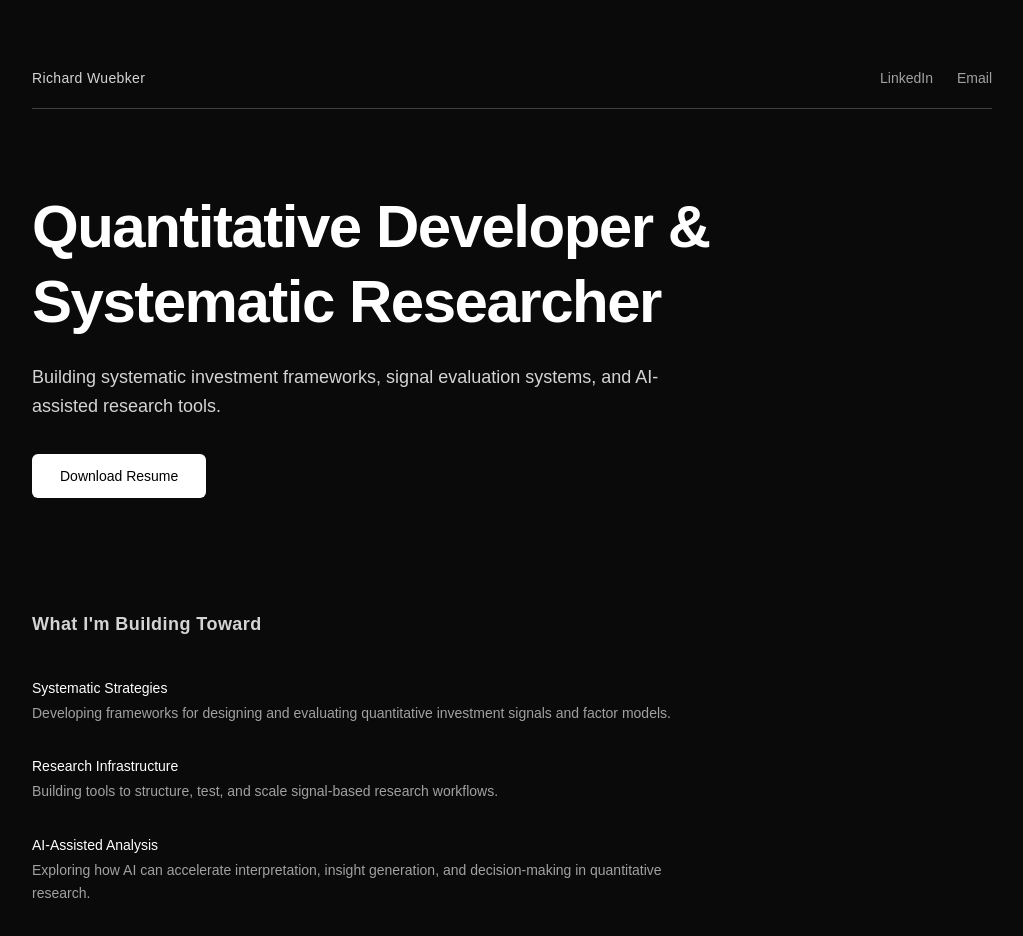
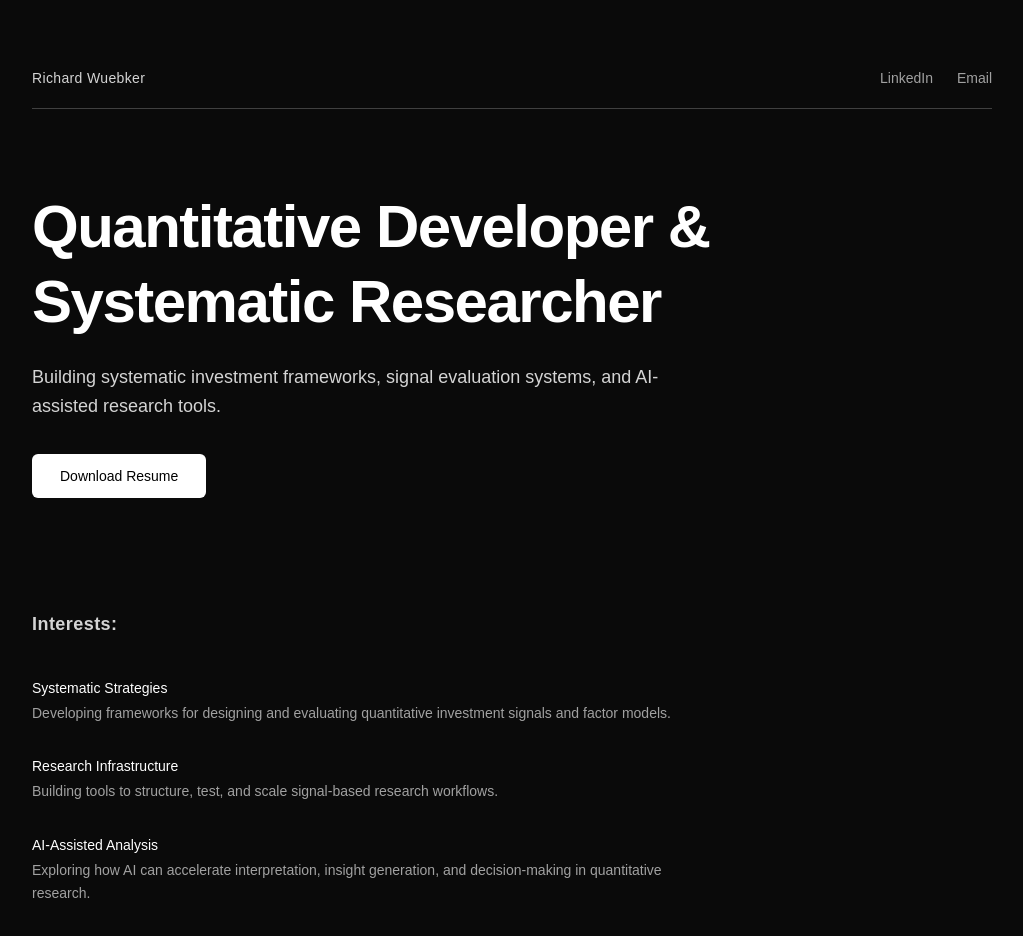
Before and after one commit to rwuebker/rwuebker.github.io, a Next.js app: page / in a window 1280 px wide. Shown: the top 936 px of the page, without its empty margins (128-1151 px from the left). Built offline with nearby package versions, Linux system fonts and the light colour scheme.

Commit message:
rename home section heading to Interests

```diff
--- a/src/app/page.tsx
+++ b/src/app/page.tsx
@@ -51,7 +51,7 @@ export default function Home() {
         {/* WHAT I'M BUILDING TOWARD */}
         <section className="mt-28 pb-20">
           <h2 className="text-lg font-semibold text-neutral-300 mb-10 tracking-wide">
-            What I&apos;m Building Toward
+            Interests:
           </h2>
 
           <div className="space-y-8 max-w-2xl">
```
